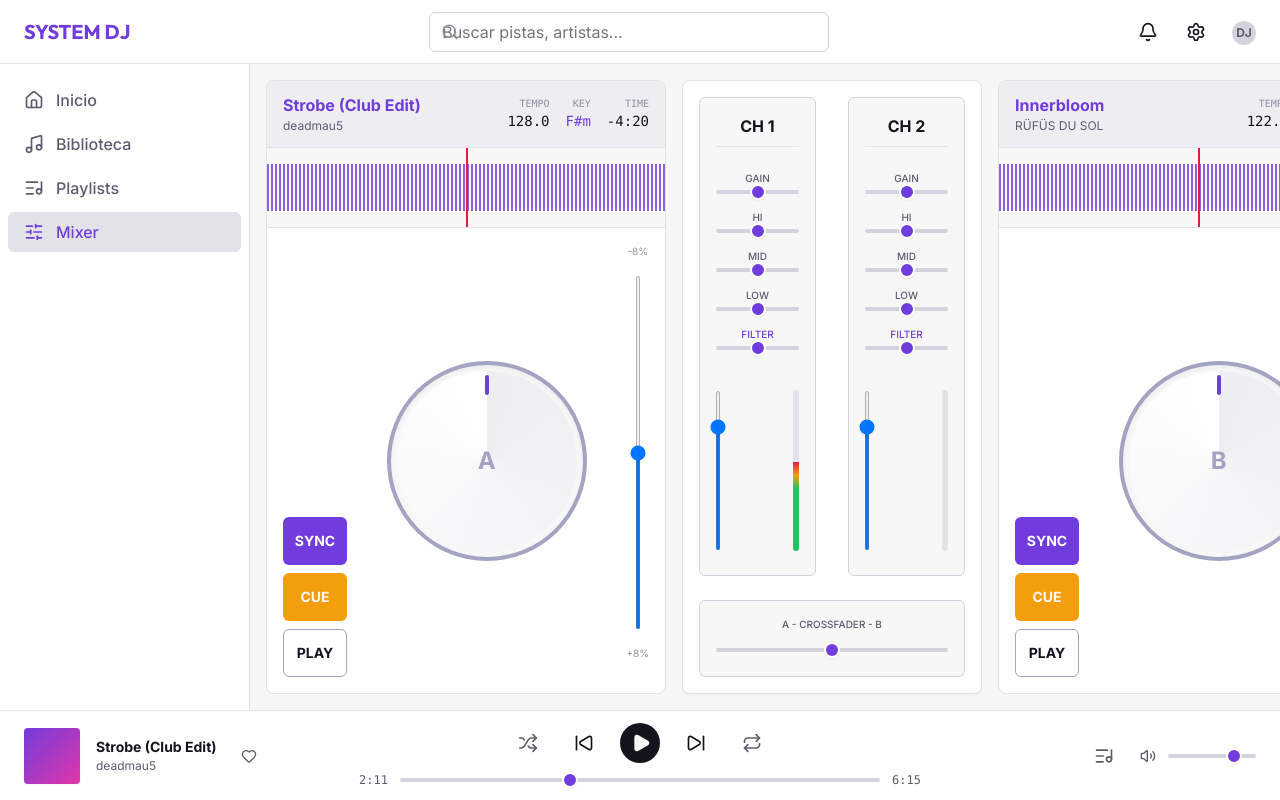
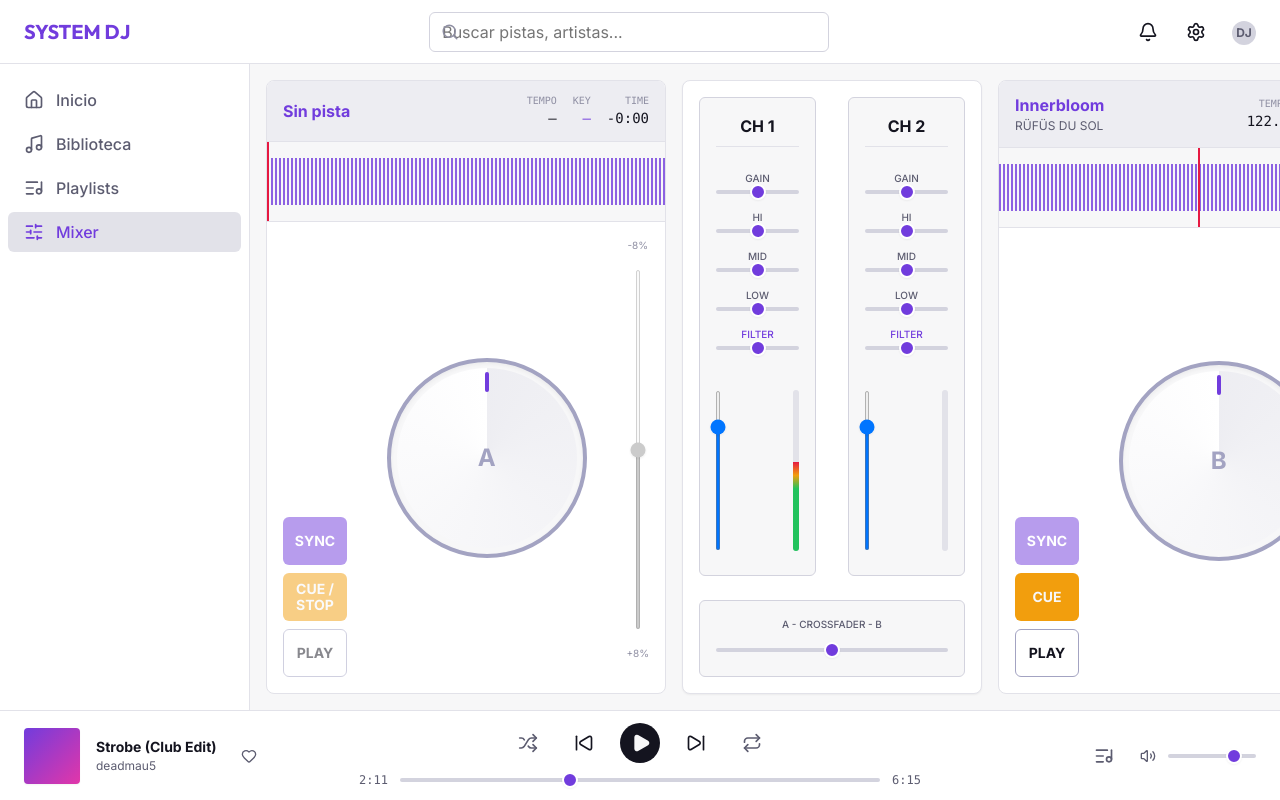
Before and after one commit to Xander-JS/dj_ai_web, a React (Vite) app: page /mixer in a window 1280 px wide. Built offline with nearby package versions, Linux system fonts and the light colour scheme.

Commit message:
conectar deck a con el motor de audio controles de transporte y seek interactivo

```diff
--- a/src/components/dj/Deck.css
+++ b/src/components/dj/Deck.css
@@ -63,6 +63,22 @@
   overflow: hidden;
 }
 
+.deck-waveform-container.waveform-interactive {
+  cursor: pointer;
+}
+
+.deck-waveform-progress {
+  position: absolute;
+  top: 0;
+  bottom: 0;
+  left: 0;
+  background-color: color-mix(in srgb, var(--color-primary-500) 20%, transparent);
+  border-right: 1px solid var(--color-primary-500);
+  pointer-events: none;
+  z-index: 5;
+  transition: width 100ms linear;
+}
+
 /* Simulated Waveform */
 .deck-waveform-mock {
   width: 100%;
@@ -85,6 +101,7 @@
   width: 2px;
   background-color: var(--color-error);
   z-index: 10;
+  transition: left 100ms linear;
 }
 
 .deck-controls {
--- a/src/components/dj/Deck.tsx
+++ b/src/components/dj/Deck.tsx
@@ -2,6 +2,8 @@ import React, { useState } from 'react';
 import { useTranslation } from 'react-i18next';
 import { Slider } from '../ui/Slider';
 import { clsx } from 'clsx';
+import { useDJStore } from '../../store/useDJStore';
+import { formatDuration } from '../../utils/formatters';
 import './Deck.css';
 
 export interface DeckProps {
@@ -22,16 +24,81 @@ export const Deck: React.FC<DeckProps> = ({
   timeRemaining = '-0:00'
 }) => {
   const { t } = useTranslation();
-  const [isPlaying, setIsPlaying] = useState(false);
-  const [pitch, setPitch] = useState(50); // 0-100, 50 is center
+  const { deckA, togglePlayDeckA, stopDeckA, seekDeckA, setPitchDeckA } = useDJStore();
 
-  const finalTitle = trackTitle || t('dj.no_track');
-  const finalArtist = trackArtist || t('dj.unknown_artist');
+  // Estado mock local exclusivo para Deck B (hasta la Fase 21)
+  const [mockPlayingB, setMockPlayingB] = useState(false);
+  const [mockPitchB, setMockPitchB] = useState(50);
 
-  const calculatedBpm = (bpm * (1 + (pitch - 50) / 100 * 0.16)).toFixed(1); // +/- 8% pitch
+  const isDeckA = deckName === 'A';
+
+  // Variables calculadas según sea Deck A (Real) o Deck B (Mock)
+  const isPlaying = isDeckA ? (deckA.playbackState === 'playing') : mockPlayingB;
+  const isLoading = isDeckA && deckA.playbackState === 'loading';
+  const hasTrack = isDeckA ? Boolean(deckA.track) : true;
+
+  const finalTitle = isDeckA
+    ? (deckA.track?.title || t('dj.no_track'))
+    : (trackTitle || t('dj.no_track'));
+
+  const finalArtist = isDeckA
+    ? (deckA.track ? (deckA.track.artist || t('dj.unknown_artist')) : '')
+    : (trackArtist || t('dj.unknown_artist'));
+
+  const currentPitch = isDeckA ? deckA.pitch : mockPitchB;
+
+  const currentBpm = isDeckA
+    ? (deckA.calculatedBpm !== null ? deckA.calculatedBpm.toFixed(1) : '—')
+    : (bpm * (1 + (mockPitchB - 50) / 100 * 0.16)).toFixed(1);
+
+  const currentKey = isDeckA ? (deckA.keyStr || '—') : keyStr;
+
+  // Cálculo de tiempo real para Deck A
+  const duration = isDeckA ? deckA.duration : 0;
+  const currentTime = isDeckA ? deckA.currentTime : 0;
+  const progressPercent = duration > 0 ? Math.min(100, Math.max(0, (currentTime / duration) * 100)) : 0;
+
+  const formattedTimeRemaining = isDeckA
+    ? (duration > 0 ? `-${formatDuration(Math.max(0, duration - currentTime))}` : '-0:00')
+    : timeRemaining;
+
+  const handlePlayToggle = async () => {
+    if (isDeckA) {
+      if (!deckA.track) return;
+      await togglePlayDeckA();
+    } else {
+      setMockPlayingB(!mockPlayingB);
+    }
+  };
+
+  const handleStopOrCue = () => {
+    if (isDeckA) {
+      stopDeckA();
+    } else {
+      setMockPlayingB(false);
+    }
+  };
+
+  const handleWaveformClick = (e: React.MouseEvent<HTMLDivElement>) => {
+    if (isDeckA && duration > 0) {
+      const rect = e.currentTarget.getBoundingClientRect();
+      const clickX = e.clientX - rect.left;
+      const percent = Math.max(0, Math.min(1, clickX / rect.width));
+      seekDeckA(percent * duration);
+    }
+  };
+
+  const handlePitchChange = (e: React.ChangeEvent<HTMLInputElement>) => {
+    const val = Number(e.target.value);
+    if (isDeckA) {
+      setPitchDeckA(val);
+    } else {
+      setMockPitchB(val);
+    }
+  };
 
   return (
-    <div className="dj-deck">
+    <div className={clsx('dj-deck', isDeckA && 'deck-real')}>
 
       {/* Header Info */}
       <div className="deck-header">
@@ -42,23 +109,39 @@ export const Deck: React.FC<DeckProps> = ({
         <div className="deck-stats">
           <div className="deck-stat-item">
             <span className="deck-stat-label">{t('dj.tempo')}</span>
-            <span>{calculatedBpm}</span>
+            <span>{currentBpm}</span>
           </div>
           <div className="deck-stat-item">
             <span className="deck-stat-label">{t('dj.key_lock')}</span>
-            <span className="deck-key-str">{keyStr}</span>
+            <span className="deck-key-str">{currentKey}</span>
           </div>
           <div className="deck-stat-item">
             <span className="deck-stat-label">{t('dj.time')}</span>
-            <span>{timeRemaining}</span>
+            <span>{formattedTimeRemaining}</span>
           </div>
         </div>
       </div>
 
-      {/* Waveform Placeholder */}
-      <div className="deck-waveform-container">
-        <div className={clsx("deck-waveform-mock", isPlaying && "playing-anim-wave")}></div>
-        <div className="deck-playhead"></div>
+      {/* Waveform y Barra de Progreso Temporal Interactiva */}
+      <div
+        className={clsx('deck-waveform-container', isDeckA && 'waveform-interactive')}
+        onClick={handleWaveformClick}
+        title={isDeckA && duration > 0 ? 'Haz clic para buscar posición (Seek)' : undefined}
+      >
+        <div className={clsx('deck-waveform-mock', isPlaying && 'playing-anim-wave')}></div>
+
+        {/* Relleno de progreso transcurrido */}
+        {isDeckA && (
+          <div
+            className="deck-waveform-progress"
+            style={{ width: `${progressPercent}%` }}
+          ></div>
+        )}
+
+        <div
+          className="deck-playhead"
+          style={isDeckA ? { left: `${progressPercent}%` } : undefined}
+        ></div>
       </div>
 
       {/* Main Deck Controls */}
@@ -68,25 +151,31 @@ export const Deck: React.FC<DeckProps> = ({
         <div className="deck-transport">
           <button
             className="btn btn-dj btn-dj-sync"
+            title="Función SYNC (En desarrollo para Fase 23)"
+            disabled
           >
             {t('dj.sync')}
           </button>
           <button
             className="btn btn-dj btn-dj-cue"
+            onClick={handleStopOrCue}
+            title={isDeckA ? 'Detener y rebobinar al inicio (0:00)' : t('dj.cue')}
+            disabled={isDeckA && !hasTrack}
           >
-            {t('dj.cue')}
+            {isDeckA ? 'CUE / STOP' : t('dj.cue')}
           </button>
           <button
             className={clsx('btn btn-dj', isPlaying ? 'btn-dj-play' : 'btn-outline')}
-            onClick={() => setIsPlaying(!isPlaying)}
+            onClick={handlePlayToggle}
+            disabled={isDeckA && (!hasTrack || isLoading)}
           >
-            {isPlaying ? t('dj.pause') : t('dj.play')}
+            {isLoading ? '...' : (isPlaying ? t('dj.pause') : t('dj.play'))}
           </button>
         </div>
 
         {/* Jog Wheel */}
         <div className="deck-jog-wheel-container">
-          <div className={clsx("deck-jog-wheel", isPlaying && "playing-anim-spin")}>
+          <div className={clsx('deck-jog-wheel', isPlaying && 'playing-anim-spin')}>
             <div className="deck-jog-wheel-inner">
               <span className="deck-jog-wheel-text">
                 {deckName}
@@ -102,8 +191,9 @@ export const Deck: React.FC<DeckProps> = ({
           <div className="deck-pitch-slider-wrapper">
             <Slider
               orientation="vertical"
-              value={pitch}
-              onChange={(e) => setPitch(Number(e.target.value))}
+              value={currentPitch}
+              onChange={handlePitchChange}
+              disabled={isDeckA && !hasTrack}
             />
           </div>
           <span className="deck-pitch-label bottom">+8%</span>
```
